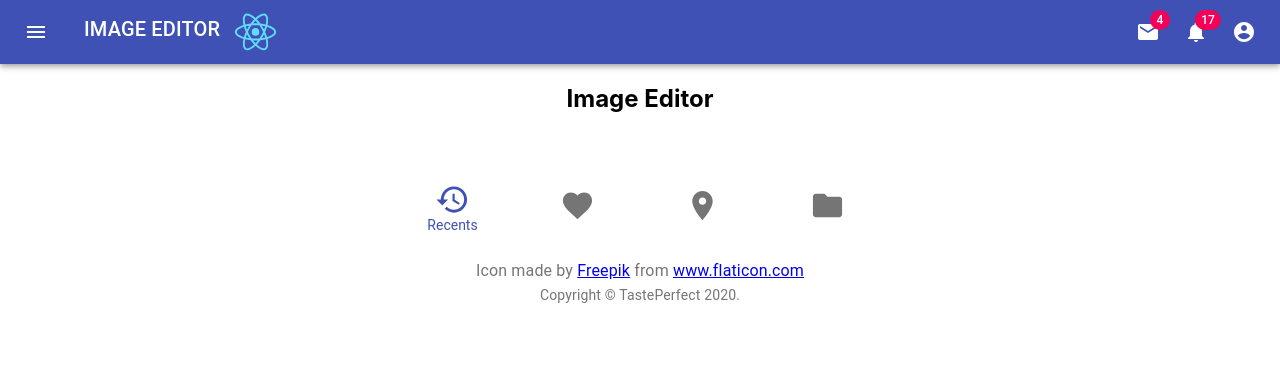
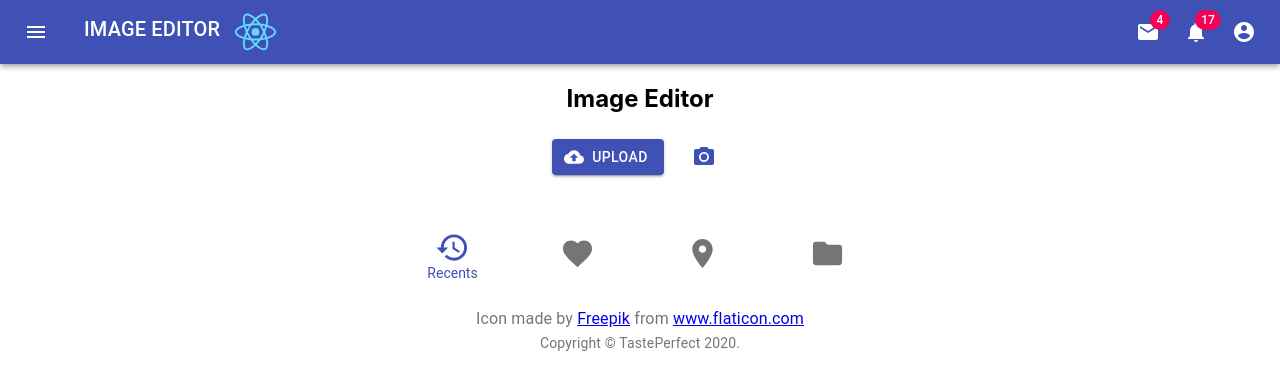
Before and after one commit to Borghese-Gladiator/image-editor, a React (Create React App) app: page / in a window 1280 px wide. Shown: the top 390 px of the page. Built offline with nearby package versions, Linux system fonts and the light colour scheme.

Commit message:
Add ImageUpload component to page

```diff
--- /dev/null
+++ b/src/components/ImageUpload.js
@@ -0,0 +1,50 @@
+import React from 'react';
+import { makeStyles } from '@material-ui/core/styles';
+import Button from '@material-ui/core/Button';
+import IconButton from '@material-ui/core/IconButton';
+import PhotoCamera from '@material-ui/icons/PhotoCamera';
+import CloudUploadIcon from '@material-ui/icons/CloudUpload';
+
+const useStyles = makeStyles((theme) => ({
+  root: {
+    '& > *': {
+      margin: theme.spacing(1),
+    },
+  },
+  input: {
+    display: 'none',
+  },
+}));
+
+export default function UploadButtons() {
+  const classes = useStyles();
+
+  return (
+    <div className={classes.root}>
+      <input
+        accept="image/*"
+        className={classes.input}
+        id="contained-button-file"
+        multiple
+        type="file"
+      />
+      <label htmlFor="contained-button-file">
+        <Button
+          variant="contained"
+          color="primary"
+          className={classes.button}
+          startIcon={<CloudUploadIcon />}
+          component="span"
+        >
+          Upload
+        </Button>
+      </label>
+      <input accept="image/*" className={classes.input} id="icon-button-file" type="file" />
+      <label htmlFor="icon-button-file">
+        <IconButton color="primary" aria-label="upload picture" component="span">
+          <PhotoCamera />
+        </IconButton>
+      </label>
+    </div>
+  );
+}
--- a/src/pages/EditPage.js
+++ b/src/pages/EditPage.js
@@ -1,6 +1,8 @@
 import React from 'react'
 import { makeStyles } from '@material-ui/core/styles';
-import Container from '@material-ui/core/Container'
+import Container from '@material-ui/core/Container';
+// custom components
+import ImageUpload from '../components/ImageUpload';
 
 const useStyles = makeStyles((theme) => ({
   root: {
@@ -10,10 +12,11 @@
 
 export default function EditPage(props) {
   const classes = useStyles();
-  const { a } = props;
+
   return (
     <Container className={classes.root}>
       <h2>Image Editor</h2>
+      <ImageUpload />
     </Container>
   )
 }
```
